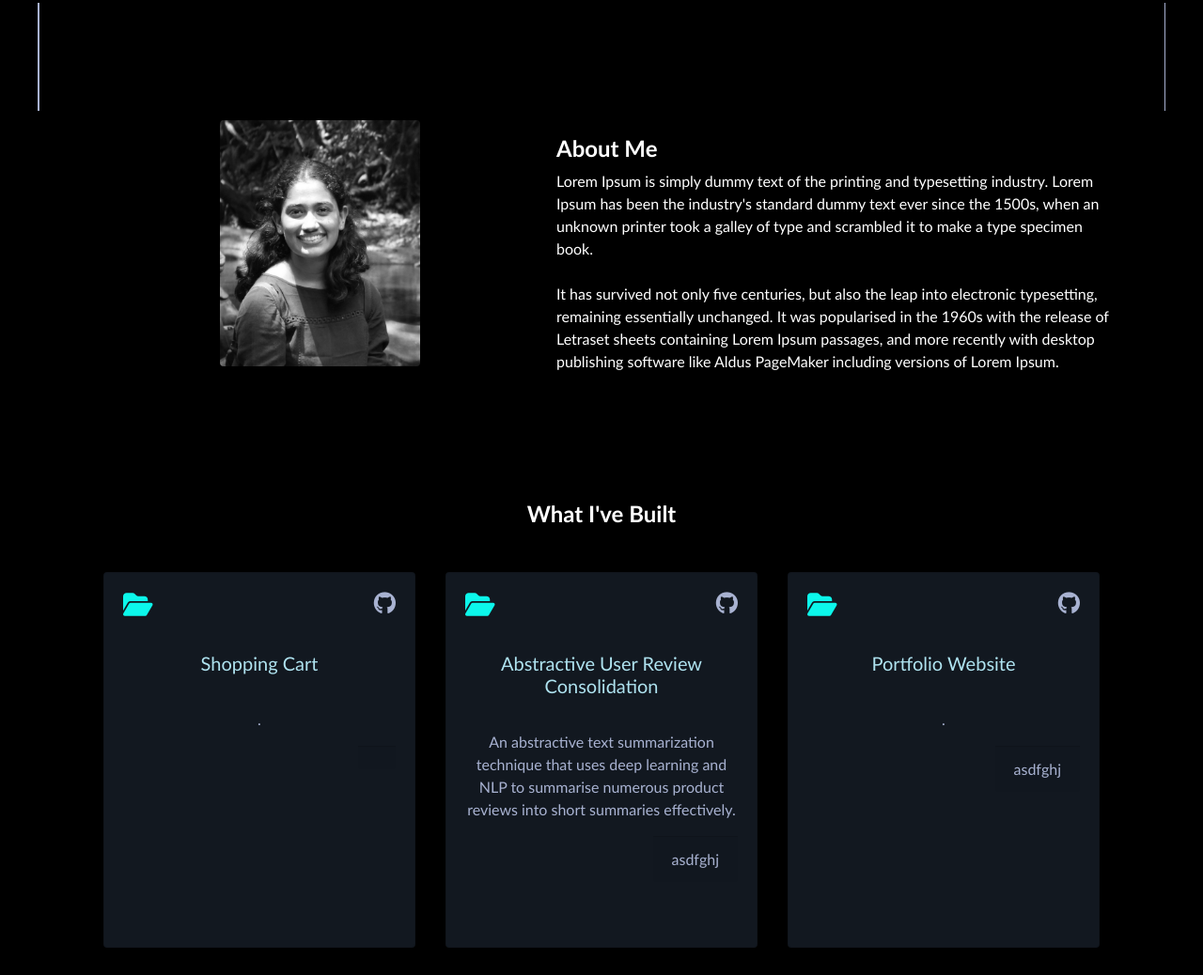
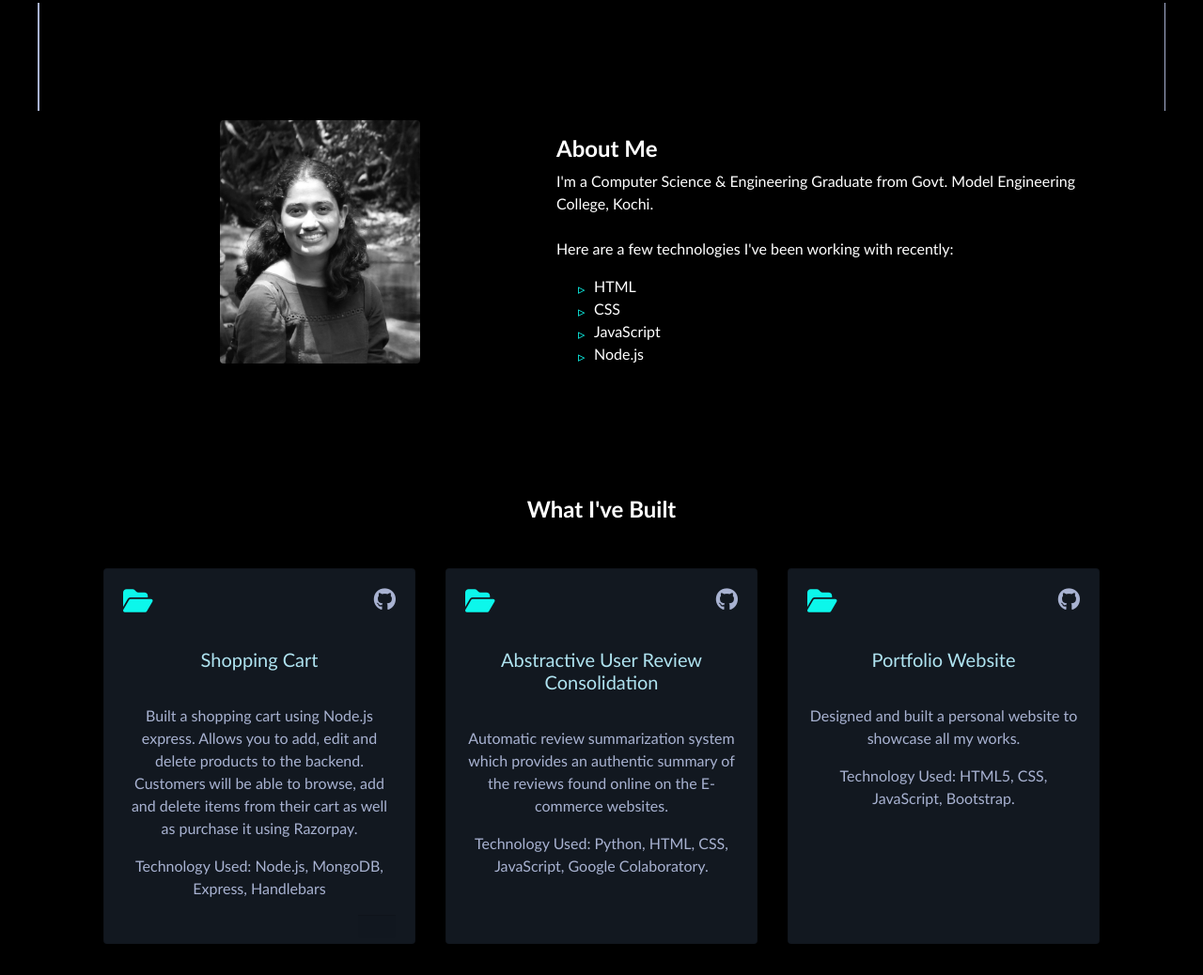
Before and after one commit to TheresMary/Personal-Portfolio, a plain HTML site: page index.html in a window 1280 px wide. Shown: the part 493-1531 px from the top of the page at 94% size. Drawn offline with nearby package versions, Linux system fonts and the light colour scheme.

Commit message:
Few edits

```diff
--- a/index.html
+++ b/index.html
@@ -96,8 +96,15 @@
 
       <div class="col-lg-7 p-4">
         <h4><strong>About Me</strong></h4>
-        <p>Lorem Ipsum is simply dummy text of the printing and typesetting industry. Lorem Ipsum has been the industry's standard dummy text ever since the 1500s, when an unknown printer took a galley of type and scrambled it to make a type specimen book.
-          <br><br> It has survived not only five centuries, but also the leap into electronic typesetting, remaining essentially unchanged. It was popularised in the 1960s with the release of Letraset sheets containing Lorem Ipsum passages, and more recently with desktop publishing software like Aldus PageMaker including versions of Lorem Ipsum.</p>
+        <p>I'm a Computer Science & Engineering Graduate from Govt. Model Engineering College, Kochi.
+          <br><br>
+            Here are a few technologies I've been working with recently:
+            <ul>
+            <li class="li_1">HTML</li>
+            <li class="li_1">CSS</li>
+            <li class="li_1">JavaScript</li>
+            <li class="li_1">Node.js</li>
+        </ul></p>
       </div>
     </div>
   </div>
@@ -126,7 +133,10 @@
             <a href="https://github.com/TheresMary/Shopping-cart">
             <i class="fab fa-github h4 giticon right"></i></a><br><br>
             <h5 class="card-title pt-3 whitegray">Shopping Cart</h5><br>
-            <p class="card-text gray">.</p>
+            <p class="card-text gray">Built a shopping cart using Node.js express. Allows you to add, edit and delete products to the backend. Customers will be able to browse, add and delete items from their cart as well as purchase it using Razorpay.
+            </p>
+              <p class="card-text gray">Technology Used: Node.js, MongoDB, Express, Handlebars
+              </p>
             <p class="card-text right card-footer gray"></p>
           </div>
         </div>
@@ -139,8 +149,9 @@
             <a href="https://github.com/TheresMary/AbstractiveUserReviewConsolidation">
             <i class="fab fa-github h4 giticon right"></i></a><br><br>
             <h5 class="card-title pt-3 whitegray">Abstractive User Review Consolidation</h5><br>
-            <p class="card-text gray">An abstractive text summarization technique that uses deep learning and NLP to summarise numerous product reviews into short summaries effectively.</p>
-            <p class="card-text right card-footer gray">asdfghj</p>
+            <p class="card-text gray">Automatic review summarization system which provides an authentic summary of the reviews found online on the E-commerce websites.</p>
+              <p class="card-text gray">Technology Used: Python, HTML, CSS, JavaScript, Google Colaboratory.
+              </p>
           </div>
         </div>
       </div>
@@ -152,8 +163,9 @@
             <a href="https://github.com/TheresMary/TheresMary.github.io">
             <i class="fab fa-github h4 giticon right"></i></a><br><br>
             <h5 class="card-title pt-3 whitegray">Portfolio Website</h5><br>
-            <p class="card-text gray">.</p>
-            <p class="card-text right card-footer gray">asdfghj</p>
+            <p class="card-text gray">Designed and built a personal website to showcase all my works.
+            </p>
+            <p class="card-text gray">Technology Used: HTML5, CSS, JavaScript, Bootstrap.</p>
           </div>
         </div>
       </div>
@@ -165,8 +177,9 @@
             <a href="https://github.com/TheresMary/Covid-Tracker">
             <i class="fab fa-github h4 giticon right"></i></a><br><br>
             <h5 class="card-title pt-3 whitegray">Covid Tracker</h5><br>
-            <p class="card-text gray">Somequick example text to build on the card title and make up the bulk of the card's content.</p>
-            <p class="card-text right card-footer gray"></p>
+            <p class="card-text gray">COVID-19 Tracker system tracks the status of active, recovered & deceased COVID19 cases in various states across the Country. This program allows to update and search records of different states in the database using file handling.
+              </p>
+            <p class="card-text gray">Technology Used: C Programming.</p>
           </div>
         </div>
       </div>
--- a/style.css
+++ b/style.css
@@ -175,3 +175,20 @@ section{
 .whitegray{
     color:#afe3f0;
 }
+.lightgray{
+    color:#434a5e;
+}
+.li_1 {
+    display: block;
+}
+
+.li_1:before {
+    content: "▹";
+    font-family: 'Glyphicons Halflings';
+    font-size: 15px;
+    float: left;
+    margin-top: 4px;
+    margin-left: -17px;
+    color: #0CF7EB;;
+
+}
```
